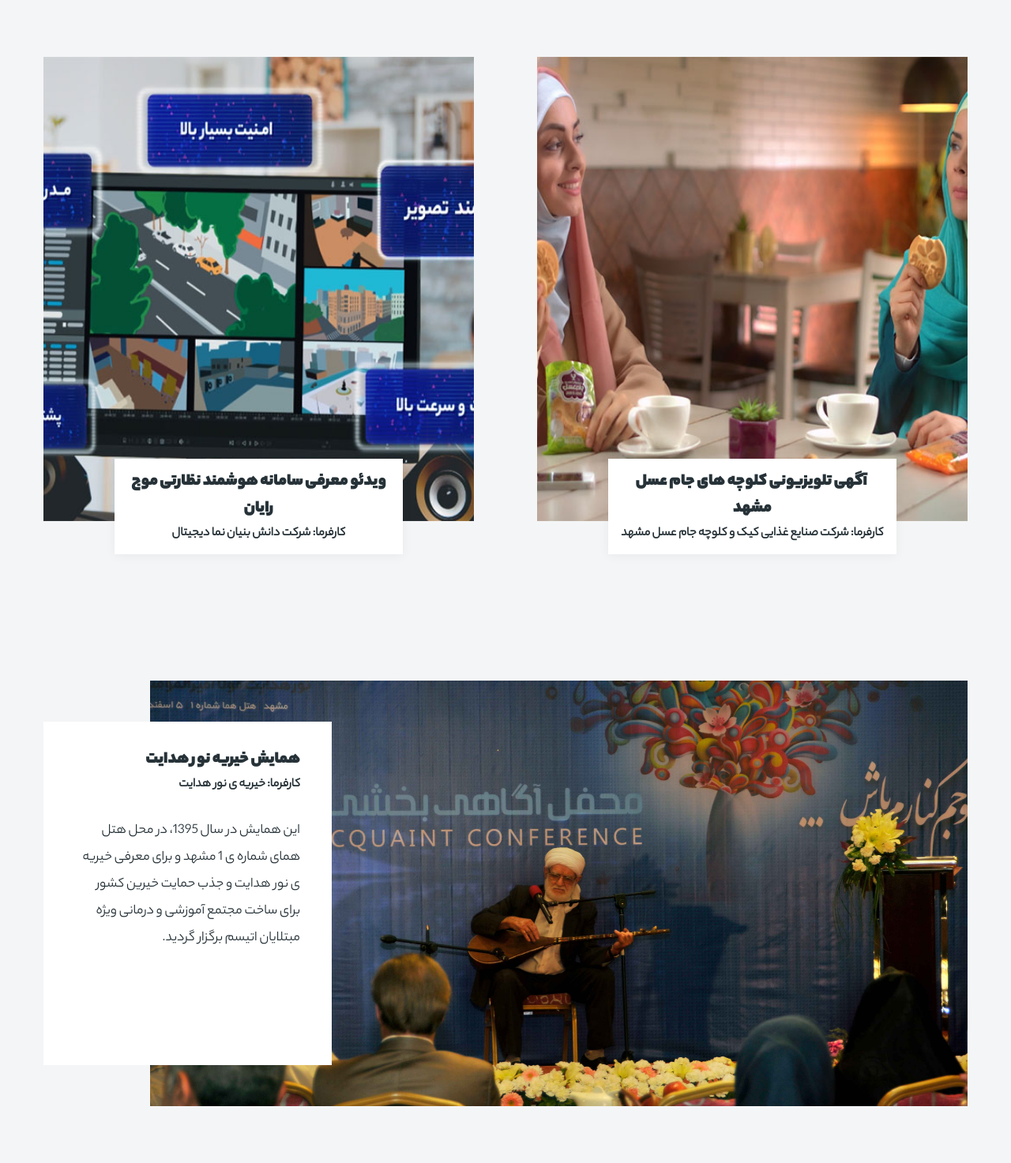
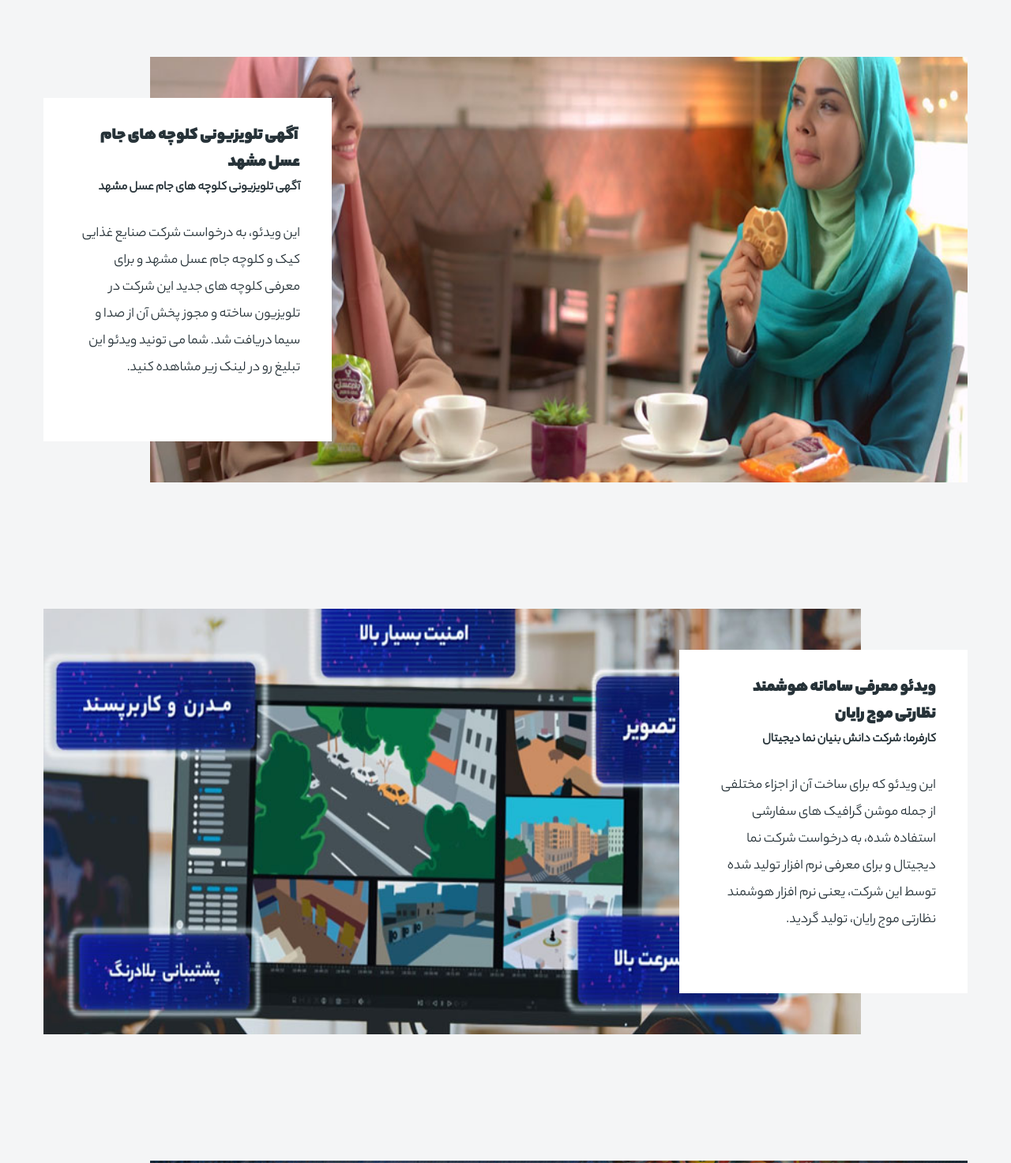
Before and after one commit to mmdsh-programmer/pelk, a plain HTML site: page works.html in a window 1280 px wide. Shown: the part 1220-2693 px from the top of the page at 79% size. Drawn offline with nearby package versions, Linux system fonts and the light colour scheme.

Commit message:
change works

```diff
--- a/works.html
+++ b/works.html
@@ -113,7 +113,7 @@
                         </a>
                     </article>
                 </div>
-                <div class="row card-container justify-spece-between">
+                <!--<div class="row card-container justify-spece-between">
                     <article class="card d-flex flex-column align-center" id="jam-asal">
                         <div class="card-image">
                             <img src="images/works/jam-asal.jpg" alt="card image">
@@ -131,6 +131,38 @@
                         <div class="card-description">
                             <h2 class="card-title text-center">ویدئو معرفی سامانه هوشمند نظارتی موج رایان</h2>
                             <h3 class="card-post-title text-center">کارفرما: شرکت دانش بنیان نما دیجیتال</h3>
+                        </div>
+                    </article>
+                </div>-->
+                <div class="row">
+                    <article class="banner d-flex align-center justify-start" id="jam-asal">
+                        <div class="banner-image">
+                            <img src="images/works/jam-asal.jpg" alt="banner image">
+                        </div>
+                        <div class="banner-description left">
+                            <h2 class="banner-title">آگهی تلویزیونی کلوچه های جام عسل مشهد</h2>
+                            <h3 class="banner-post-title">آگهی تلویزیونی کلوچه های جام عسل مشهد</h3>
+                            <p class="banner-text">
+                                این ویدئو، به درخواست شرکت صنایع غذایی کیک و کلوچه جام عسل مشهد و برای معرفی کلوچه های
+                                جدید این شرکت در تلویزیون ساخته و مجوز پخش آن از صدا و سیما دریافت شد. شما می تونید
+                                ویدئو این تبلیغ رو در لینک زیر مشاهده کنید.
+                            </p>
+                        </div>
+                    </article>
+                </div>
+                <div class="row">
+                    <article class="banner d-flex align-center justify-end" id="moj-rayan">
+                        <div class="banner-image">
+                            <img src="images/works/MojRayan.jpg" alt="banner image">
+                        </div>
+                        <div class="banner-description right">
+                            <h2 class="banner-title">ویدئو معرفی سامانه هوشمند نظارتی موج رایان</h2>
+                            <h3 class="banner-post-title">کارفرما: شرکت دانش بنیان نما دیجیتال</h3>
+                            <p class="banner-text">
+                                این ویدئو که برای ساخت آن از اجزاء مختلفی از جمله موشن گرافیک های سفارشی استفاده
+                                شده، به درخواست شرکت نما دیجیتال و برای معرفی نرم افزار تولید شده توسط این شرکت،
+                                یعنی نرم افزار هوشمند نظارتی موج رایان، تولید گردید.
+                            </p>
                         </div>
                     </article>
                 </div>
```
